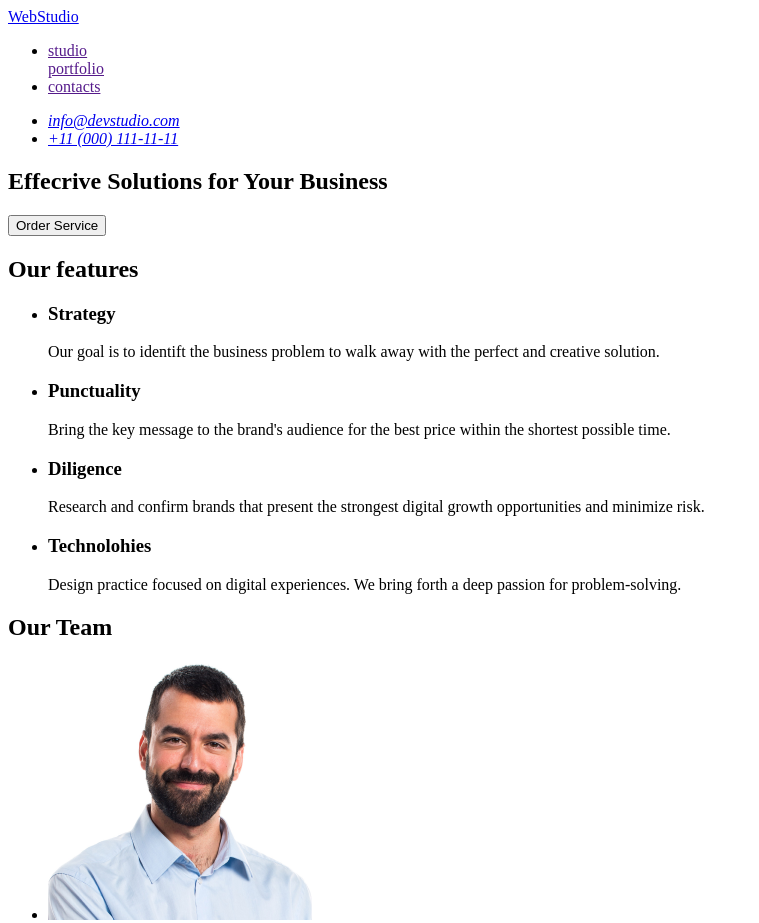
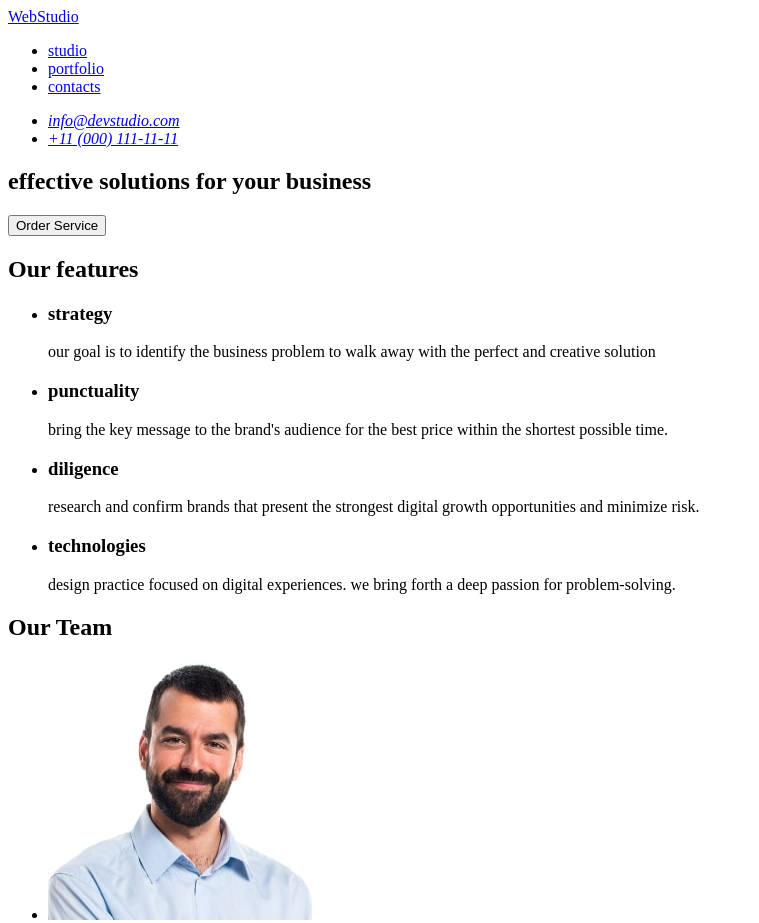
Before and after one commit to salihenesalici/goit-markup-hw-01, a plain HTML site: page index.html in a window 1280 px wide. Shown: the top 923 px of the page, without its empty margins (0-759 px from the left). Drawn offline with Linux system fonts and the light colour scheme.

Commit message:
added homework

```diff
--- a/index.html
+++ b/index.html
@@ -11,14 +11,16 @@
         <a href="./index.html">WebStudio</a>
         <ul>
           <li>
-          <a href="">studio</a>
-        </li>
-          <a href="">portfolio</a>
+            <a href="#">studio</a>
           </li>
           <li>
-          <a href="">contacts</a>
+            <a href="#">portfolio</a>
+          </li>
+          <li>
+            <a href="#">contacts</a>
           </li>
         </ul>
+      </nav>
       <address>
         <ul>
           <li>
@@ -29,34 +31,34 @@
           </li>
         </ul>
       </address>
-      </nav>
     </header>
     <main>
       <section>
-      <h1>Effecrive Solutions for Your Business</h1>
+        <h1>effective solutions for your business</h1>
         <button type="button">Order Service</button>
       </section>
       <section>
         <h2>Our features</h2>
         <ul>
-        <li><h3>Strategy</h3></li>
+          <li><h3>strategy</h3></li>
           <p>
-          Our goal is to identift the business problem to walk away with the
-          perfect and creative solution.
+            our goal is to identify the business problem to walk away with the
+            perfect and creative solution
           </p>
-        <li><h3>Punctuality</h3></li>
+          <li><h3>punctuality</h3></li>
           <p>
-          Bring the key message to the brand's audience for the best price
+            bring the key message to the brand's audience for the best price
             within the shortest possible time.
           </p>
-        <li><h3>Diligence</h3></li>
+          <li><h3>diligence</h3></li>
           <p>
-          Research and confirm brands that present the strongest digital growth
-          opportunities and minimize risk.
+            research and confirm brands that present the strongest digital
+            growth opportunities and minimize risk.
           </p>
-        <li><h3>Technolohies</h3></li>
+          <li><h3>technologies</h3></li>
           <p>
-        Design practice focused on digital experiences. We bring forth a deep passion for problem-solving.
+            design practice focused on digital experiences. we bring forth a
+            deep passion for problem-solving.
           </p>
         </ul>
       </section>
@@ -64,31 +66,34 @@
         <h2>Our Team</h2>
         <ul>
           <li>
-          <img width="264px" src="images/img (2).png" alt="Mark Guerrero" >
+            <img width="264px" src="images/img (2).jpg" alt="Mark Guerrero" />
             <h3>Mark Guerrero</h3>
             <p>Product Designer</p>
           </li>
           <li>
-          <img width="264px" src="images/img (1).png" alt="Tom Ford" >
+            <img src="images/img (1).jpg" alt="Tom Ford" width="264" />
             <h3>Tom Ford</h3>
             <p>Frontend Developer</p>
           </li>
           <li>
-          <img width="264px" src="images/img2.png" alt="Camile Garcia" >
+            <img src="images/img2.jpg" alt="Camila Garcia" width="264" />
             <h3>Camila Garcia</h3>
             <p>Marketing</p>
           </li>
           <li>
-          <img src="images/img.png" alt="Daniel Wilson" >
+            <img src="images/img.jpg" alt="Daniel Wilson" width="264" />
             <h3>Daniel Wilson</h3>
             <p>UI Designer</p>
           </li>
         </ul>
       </section>
     </main>
-    <Footer>
+    <footer>
       <a href="./index.html">Web Studio</a>
-      <p>Increase the flow of customers and sales for your business with digital marketing & growth solutions.</p>
-    </Footer>
+      <p>
+        Increase the flow of customers and sales for your business with digital
+        marketing & growth solutions.
+      </p>
+    </footer>
   </body>
 </html>
```
Also changed, not shown: images/img (1).jpg (added), images/img (1).png (deleted), images/img (2).jpg (added), images/img (2).png (deleted), images/img.jpg (added), images/img.png (deleted), images/img2.jpg (added), images/img2.png (deleted). Lines whose indentation alone changed are shown as unchanged.
